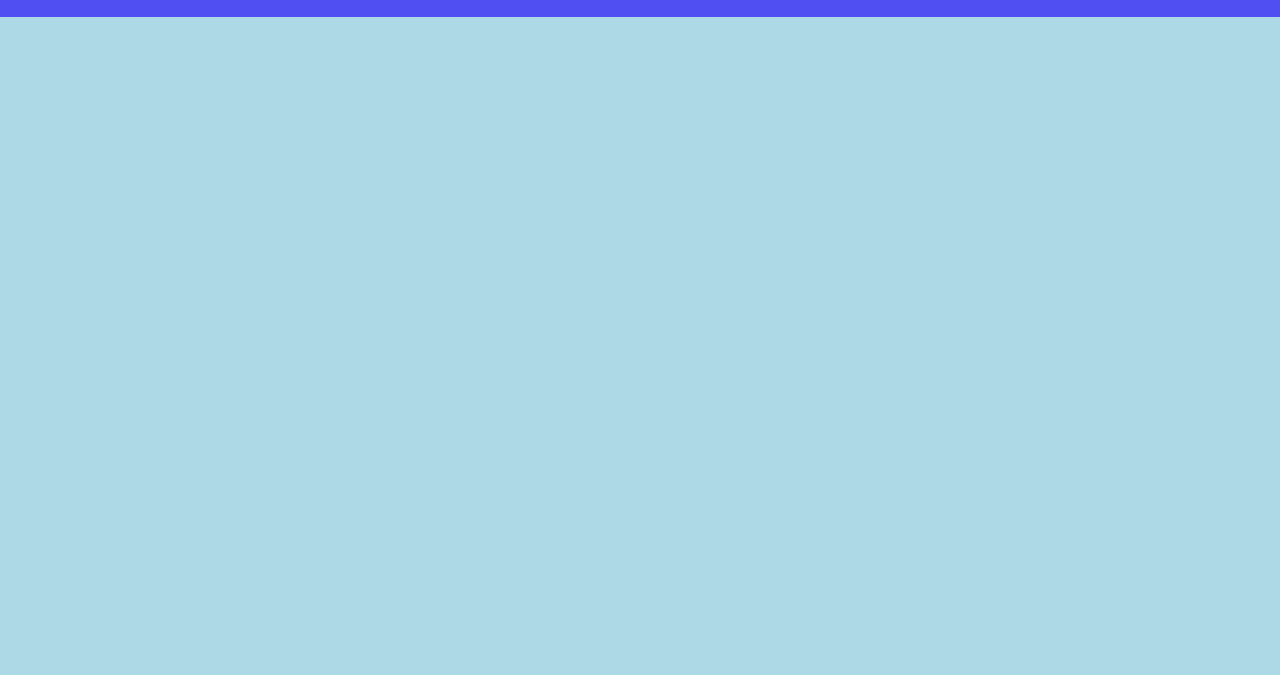
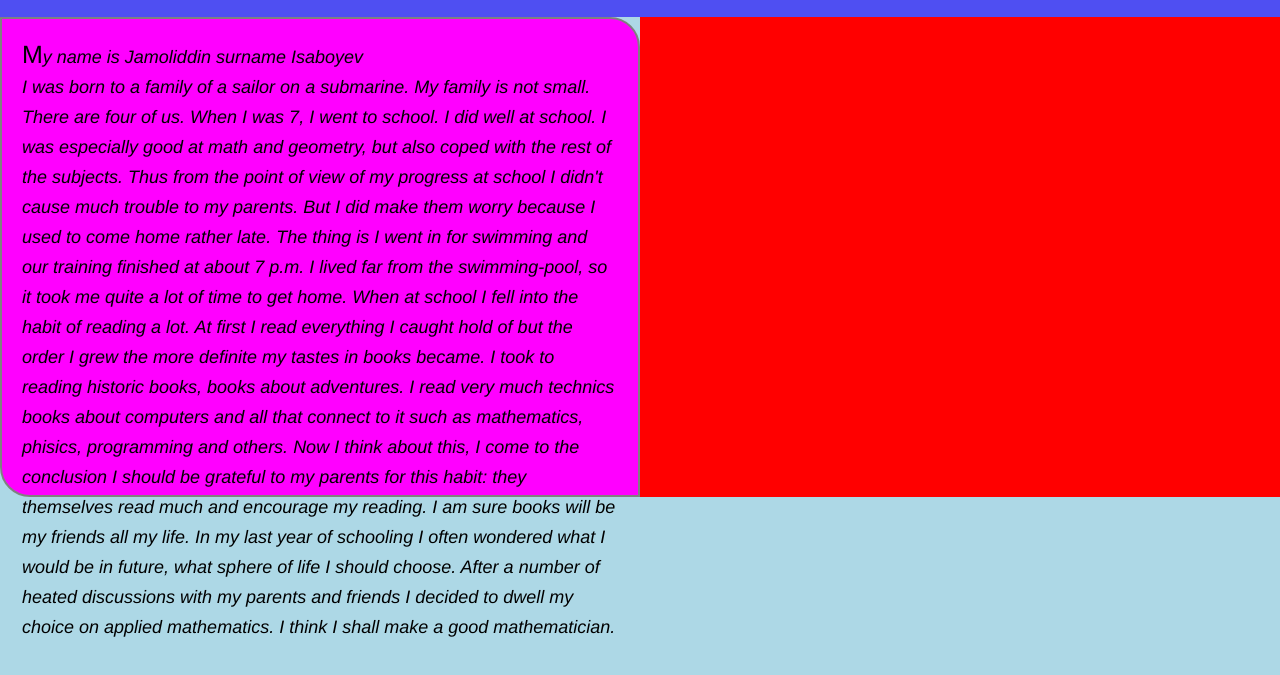
Before and after one commit to zhamal2k04/biography, a plain HTML site: page index.html in a window 1280 px wide. Shown: the part 83-758 px from the top of the page. Drawn offline with Linux system fonts and the light colour scheme.

Commit message:
added contents div into it left,right containers + gave some styles

```diff
--- a/index.html
+++ b/index.html
@@ -1,5 +1,6 @@
 <!DOCTYPE html>
 <html lang="en">
+
 <head>
     <meta charset="UTF-8">
     <meta http-equiv="X-UA-Compatible" content="IE=edge">
@@ -7,13 +8,39 @@
     <title>Document</title>
     <link rel="stylesheet" href="style.css">
 </head>
+
 <body>
 
     <div class="container">
         <div class="heading">
             About me
         </div>
+
+        <div class="contents">
+            <div class="left_container">
+                <p><span style="font-size: 25px; font-family: Helvetica; font-style: normal;">M</span>y name is
+                    Jamoliddin surname Isaboyev</p>
+                <p>I was born to a family of a sailor on a submarine. My family is not small. There are four of us. When
+                    I was 7, I went to school. I did well at school. I was especially good at math and geometry, but
+                    also coped with the rest of the subjects. Thus from the point of view of my progress at school I
+                    didn't cause much trouble to my parents. But I did make them worry because I used to come home
+                    rather late. The thing is I went in for swimming and our training finished at about 7 p.m. I lived
+                    far from the swimming-pool, so it took me quite a lot of time to get home. When at school I fell
+                    into the habit of reading a lot. At first I read everything I caught hold of but the order I grew
+                    the more definite my tastes in books became.
+
+                    I took to reading historic books, books about adventures. I read very much technics books about
+                    computers and all that connect to it such as mathematics, phisics, programming and others. Now I
+                    think about this, I come to the conclusion I should be grateful to my parents for this habit: they
+                    themselves read much and encourage my reading. I am sure books will be my friends all my life. In my
+                    last year of schooling I often wondered what I would be in future, what sphere of life I should
+                    choose. After a number of heated discussions with my parents and friends I decided to dwell my
+                    choice on applied mathematics. I think I shall make a good mathematician.</p>
+            </div>
+            <div class="right_container"></div>
+        </div>
     </div>
 
 </body>
+
 </html>
--- a/style.css
+++ b/style.css
@@ -1,16 +1,16 @@
-*{
+* {
     margin: 0px;
     padding: 0px;
     box-sizing: border-box;
 }
 
-.container{
+.container {
     width: 100%;
     height: 100vh;
     background-color: lightblue;
 }
 
-.heading{
+.heading {
     width: 100%;
     height: 100px;
     background-color: rgb(79, 79, 242);
@@ -21,3 +21,31 @@
     font-weight: 650;
     font-family: Helvetica, "sans-serif";
 }
+
+.contents {
+    display: flex;
+    flex-direction: row;
+}
+
+.left_container {
+    background-color: magenta;
+    padding: 20px;
+    width: 50%;
+    height: 60vh;
+    border: 2px solid gray;
+    border-radius: 0px 30px 0px 30px;
+}
+
+.left_container>p {
+    font-size: 18px;
+    font-family: Helvetica;
+    font-style: oblique;
+    line-height: 30px;
+}
+
+.right_container {
+    background-color: red;
+    padding: 20px;
+    width: 50%;
+    height: 60vh;
+}
```
